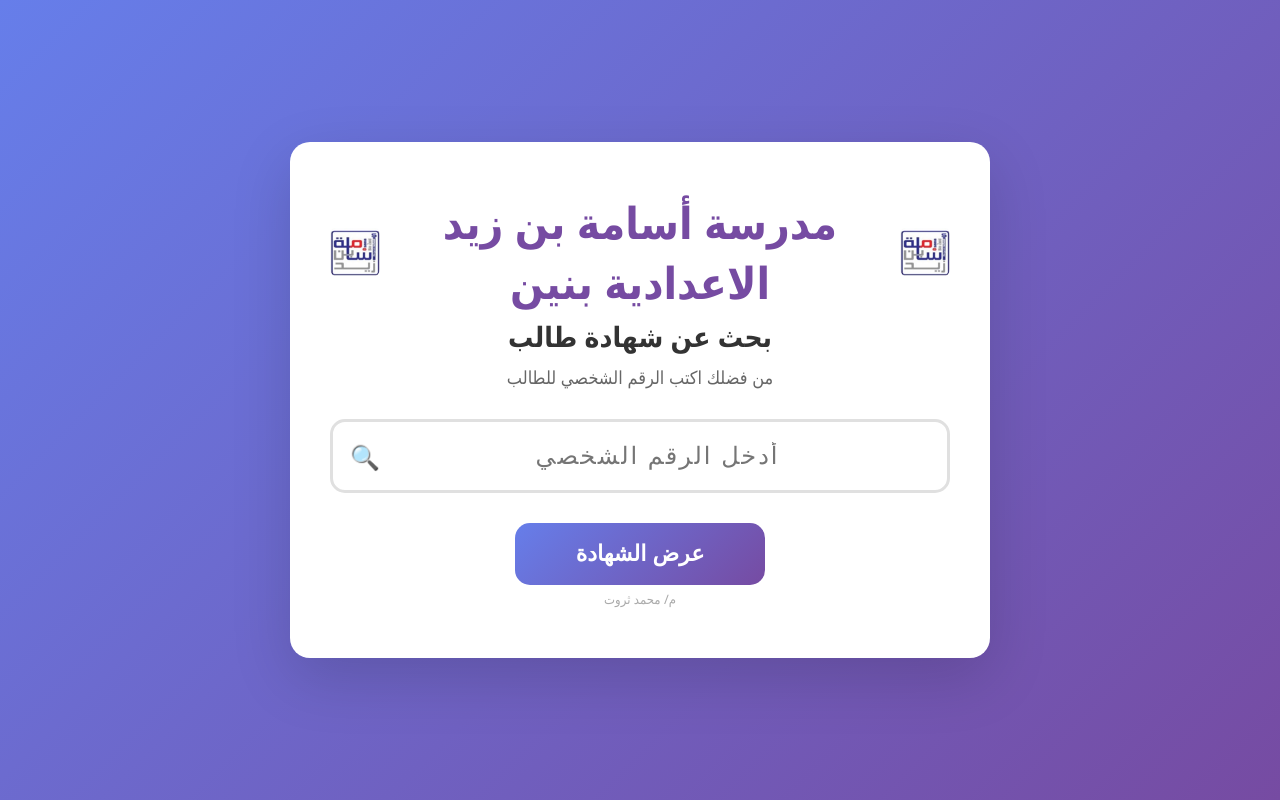
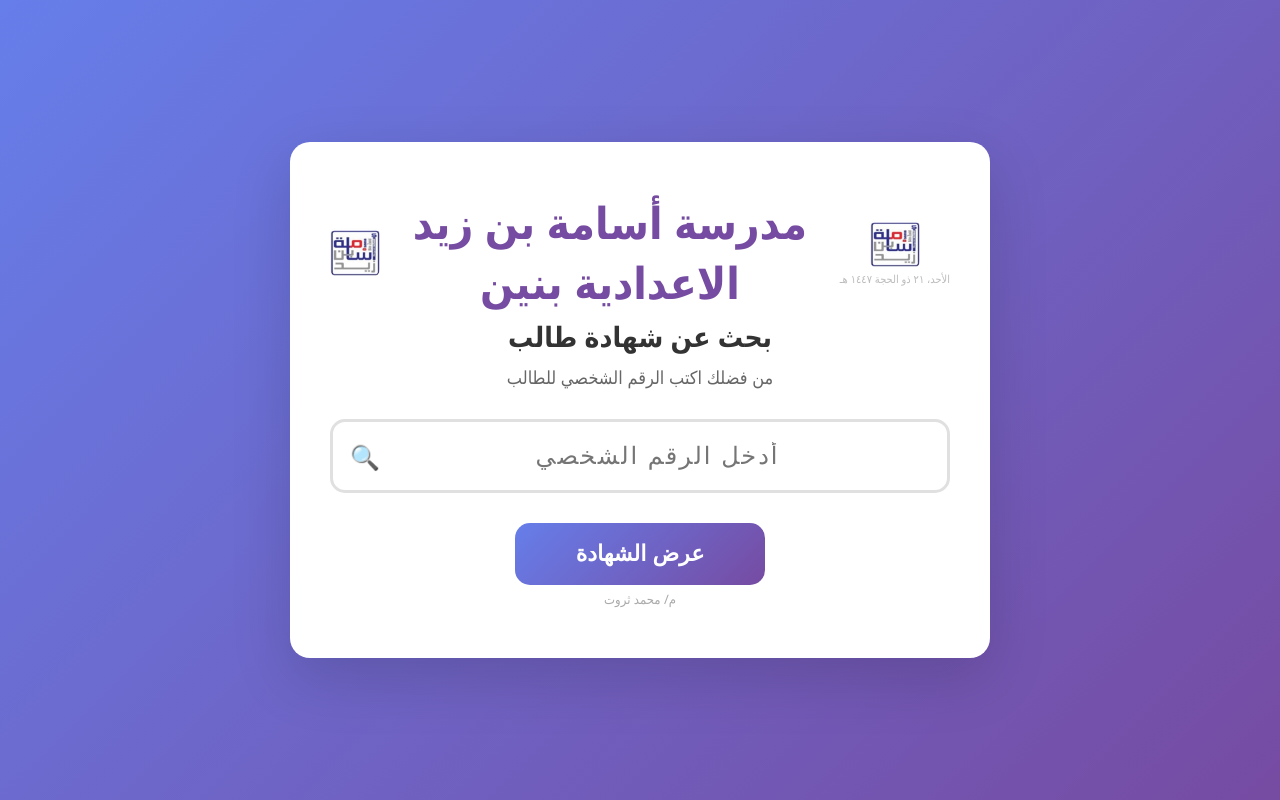
Before and after one commit to mhmsar123/certificate-search, a website: page public/index.html in a window 1280 px wide. Drawn offline with Linux system fonts and the light colour scheme; no server answers.

Commit message:
إضافة تاريخ اليوم أسفل الأيقونة اليسرى

```diff
--- a/public/index.html
+++ b/public/index.html
@@ -12,7 +12,10 @@
 <body>
   <div class="container">
     <div class="school-header">
-      <img src="/app-icon.jpg" alt="" class="school-icon">
+      <div class="school-icon-wrap">
+        <img src="/app-icon.jpg" alt="" class="school-icon">
+        <div class="school-date" id="schoolDate"></div>
+      </div>
       <div class="school-name">مدرسة أسامة بن زيد الاعدادية بنين</div>
       <img src="/app-icon.jpg" alt="" class="school-icon">
     </div>
@@ -202,7 +205,14 @@
     loadBanner();
     loadVisitors();
     loadTotalCertificates();
+    loadDate();
     setInterval(pollUpdates, 30000);
+
+    function loadDate() {
+      const d = new Date();
+      const options = { weekday: 'long', year: 'numeric', month: 'long', day: 'numeric' };
+      document.getElementById('schoolDate').textContent = d.toLocaleDateString('ar-SA', options);
+    }
   </script>
 </body>
 </html>
--- a/public/style.css
+++ b/public/style.css
@@ -31,6 +31,19 @@ body {
   justify-content: center;
   gap: 15px;
   margin-bottom: 5px;
+}
+
+.school-icon-wrap {
+  display: flex;
+  flex-direction: column;
+  align-items: center;
+  gap: 2px;
+}
+
+.school-date {
+  font-size: 11px;
+  color: #bbb;
+  white-space: nowrap;
 }
 
 .school-icon {
```
